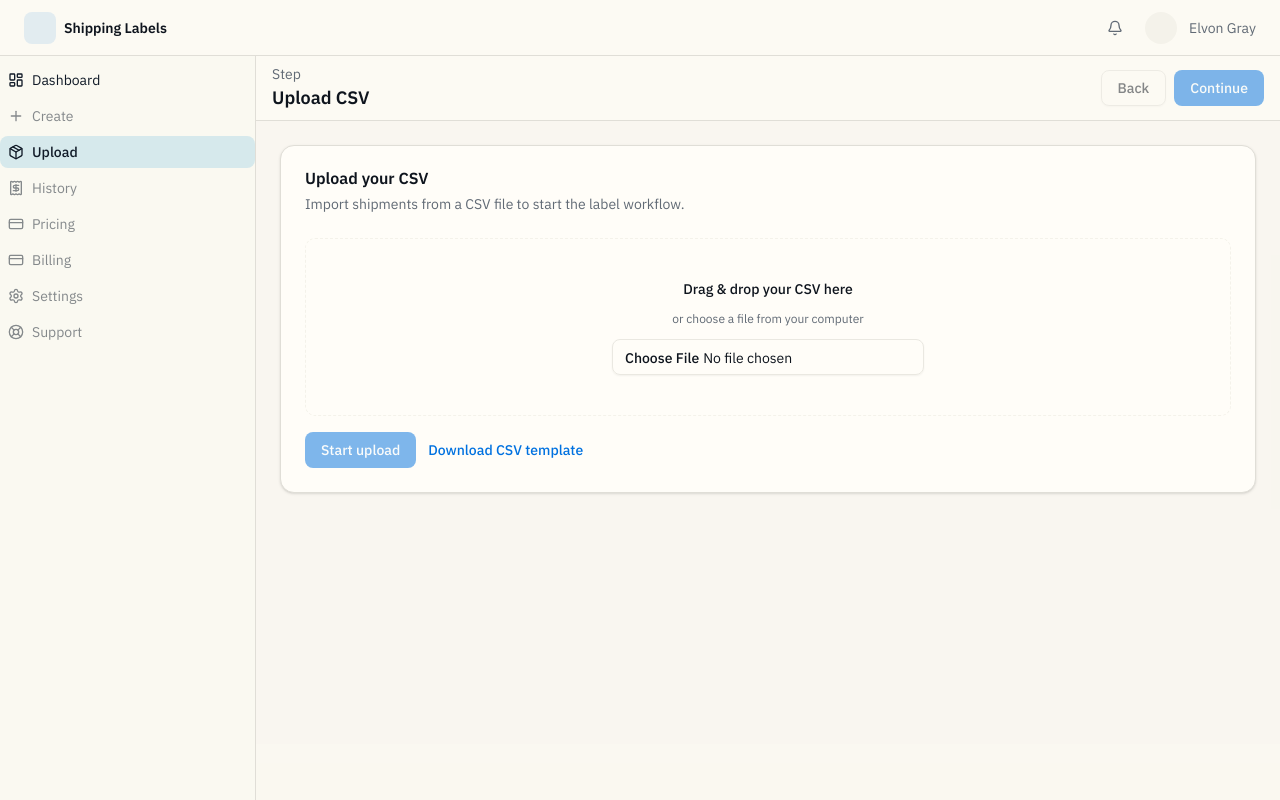
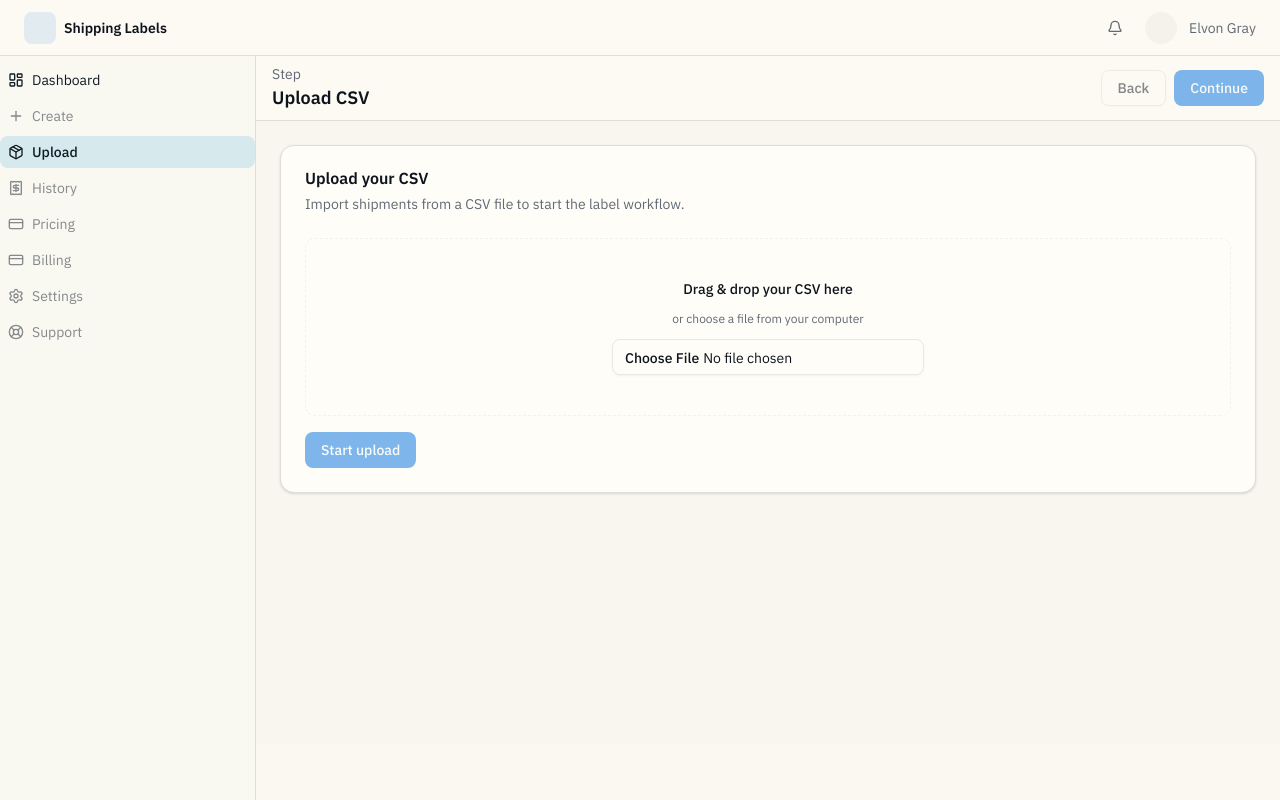
Before and after one commit to elvongray/shipping-labels, a React (Vite) app in the folder frontend/: page /upload in a window 1280 px wide. Built offline with nearby package versions, Linux system fonts and the light colour scheme; no server answers.

Commit message:
remove download csv links

```diff
--- a/frontend/src/features/upload/UploadPage.tsx
+++ b/frontend/src/features/upload/UploadPage.tsx
@@ -114,12 +114,6 @@ export default function UploadPage() {
                 "Start upload"
               )}
             </Button>
-            <a
-              className="text-sm font-medium text-primary hover:text-primary/80"
-              href="/template.csv"
-            >
-              Download CSV template
-            </a>
           </div>
 
           {errorMessage ? (
```
